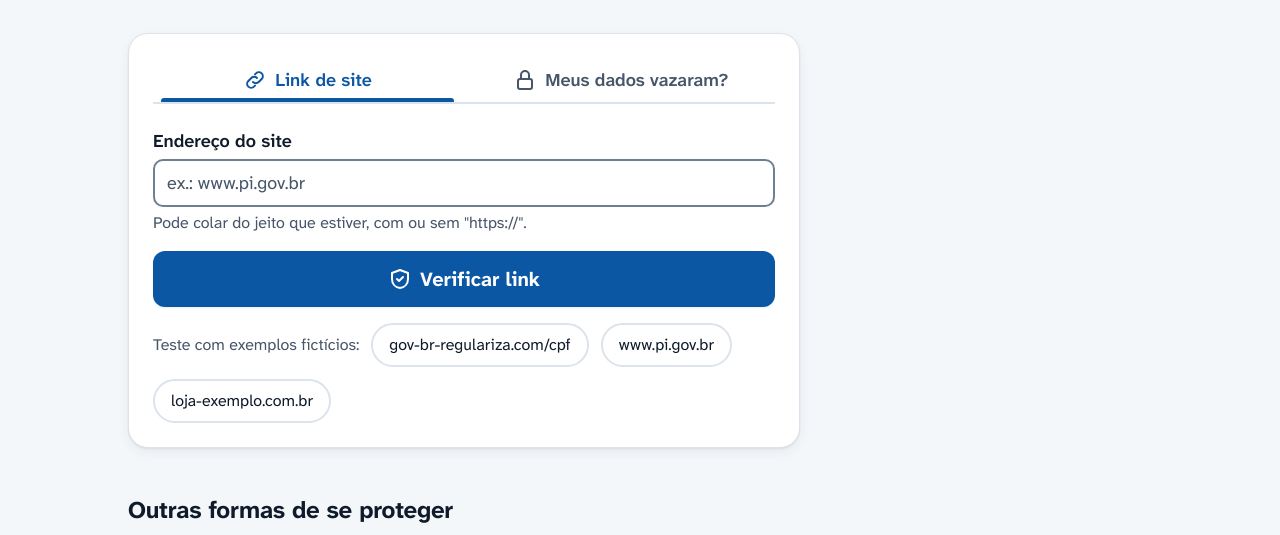
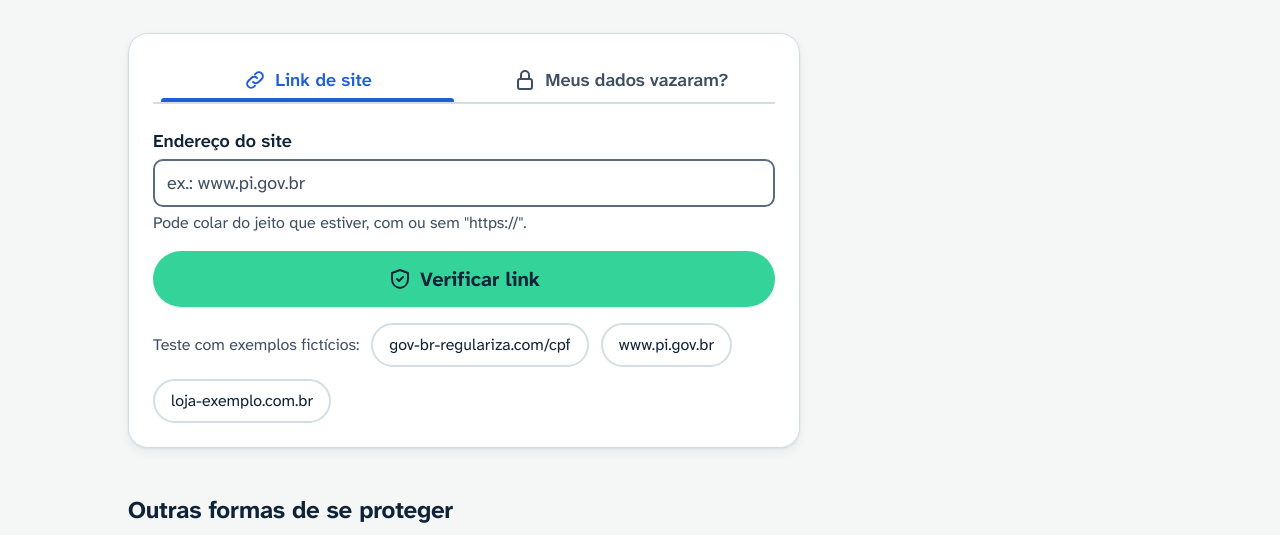
Before and after one commit to FelipeBarrosCruz/verinexus, a website with bundled scripts: page web/index.html in a window 1280 px wide. Shown: the part 289-824 px from the top of the page. Built offline with nearby package versions, Linux system fonts and the light colour scheme.

Commit message:
fix: corrige tela em branco no refresh e alinha identidade visual ao deck
- app.js: a primeira renderização passa para o fim do módulo; antes rodava
  antes da declaração dos const das telas (ReferenceError ao recarregar em
  #/whatsapp, #/portal, #/mesa etc.).
- tokens.css: paleta do deck (azul-marinho, azul, verde), tokens da CTA e
  cabeçalho sempre azul-marinho.
- Logo e favicon: escudo verde com check; botões principais em pílula verde.
- tokens.test.js: contraste da CTA entra no teste.

Co-Authored-By: Claude Sonnet 5.5 <noreply@anthropic.com>

```diff
--- a/web/app.js
+++ b/web/app.js
@@ -75,7 +75,6 @@ matchMedia('(prefers-color-scheme: dark)').addEventListener('change', renderPref
 addEventListener('hashchange', () => { render(); scrollTo(0, 0); view.focus({ preventScroll: true }); });
 applyPrefs();
 renderPrefs();
-render();
 
 const pageHead = (title, lead) =>
   `<header class="page-head"><h1>${title}</h1>${lead ? `<p class="lead">${lead}</p>` : ''}</header>`;
@@ -766,3 +765,7 @@ function painel(loading = false) {
     toast({ tone: 'success', title: 'Números atualizados' });
   };
 }
+
+// Primeira renderização no fim do módulo: as telas usam estado (chat, ext, ps, ms, es, edu, KPIS, TRAILS)
+// declarado com const mais abaixo; renderizar antes disso dava ReferenceError ao recarregar em #/whatsapp etc.
+render();
--- a/web/components.css
+++ b/web/components.css
@@ -40,11 +40,11 @@ code { font-size: var(--fs-sm); }
 
 /* ---------- Button ---------- */
 .btn {
-  --btn-bg: var(--primary); --btn-bg-hover: var(--primary-hover); --btn-fg: var(--on-primary); --btn-border: transparent;
+  --btn-bg: var(--cta); --btn-bg-hover: var(--cta-hover); --btn-fg: var(--on-cta); --btn-border: transparent;
   position: relative; display: inline-flex; align-items: center; justify-content: center; gap: var(--space-2);
   min-height: var(--control-h); min-width: var(--hit); padding: 0 var(--space-5);
   font: inherit; font-weight: var(--fw-bold); line-height: var(--lh-tight); text-decoration: none; text-align: center;
-  color: var(--btn-fg); background: var(--btn-bg); border: var(--border-w-strong) solid var(--btn-border); border-radius: var(--radius-btn);
+  color: var(--btn-fg); background: var(--btn-bg); border: var(--border-w-strong) solid var(--btn-border); border-radius: var(--radius-pill);
   box-shadow: var(--shadow-sm); cursor: pointer; -webkit-tap-highlight-color: transparent;
   transition: transform var(--dur-fast) var(--ease-out);
 }
--- a/web/index.html
+++ b/web/index.html
@@ -27,8 +27,7 @@
       <a class="brand" href="#/" aria-label="VeriNexus, página inicial">
         <svg viewBox="0 0 32 32" aria-hidden="true" focusable="false">
           <path class="logo-shield" d="M16 2.5 5 6.6v8.2c0 6.9 4.6 12 11 14.2 6.4-2.2 11-7.3 11-14.2V6.6L16 2.5Z"/>
-          <path class="logo-line" d="M16 15 10.5 11M16 15l5.5-4M16 15v7" fill="none" stroke-width="2" stroke-linecap="round"/>
-          <circle class="logo-node" cx="16" cy="15" r="3"/>
+          <path class="logo-line" d="M10.5 15.8l3.7 3.7 7.3-7.6" fill="none" stroke-width="2.6" stroke-linecap="round" stroke-linejoin="round"/>
         </svg>
         <span>VeriNexus</span>
       </a>
--- a/web/style.css
+++ b/web/style.css
@@ -9,9 +9,8 @@ body { padding-bottom: calc(var(--nav-h) + env(safe-area-inset-bottom)); }
 .brand { display: inline-flex; align-items: center; gap: var(--space-2); min-height: var(--hit); color: var(--text); font-size: var(--fs-lg); font-weight: var(--fw-bold); text-decoration: none; }
 .brand:hover { color: var(--text); }
 .brand svg { width: var(--icon-status); height: var(--icon-status); }
-.logo-shield { fill: var(--primary); }
-.logo-line { stroke: var(--on-primary); }
-.logo-node { fill: var(--on-primary); }
+.logo-shield { fill: var(--cta); }
+.logo-line { stroke: var(--on-cta); }
 .prefs { margin-inline-start: auto; display: flex; gap: var(--space-1); }
 .prefs .btn { gap: var(--space-2); }
 .nav-top { display: none; }
--- a/web/tokens.css
+++ b/web/tokens.css
@@ -1,4 +1,4 @@
-/* VeriNexus · Design tokens (direção A · Guardião). Único lugar com valores de cor, tipo, espaço, raio, sombra, camada e movimento.
+/* VeriNexus · Design tokens (direção A · Guardião, cores alinhadas ao deck do pitch). Único lugar com valores de cor, tipo, espaço, raio, sombra, camada e movimento.
    Tamanhos em rem: o botão "Letra maior" muda só o font-size do <html>. */
 
 @font-face {
@@ -13,34 +13,38 @@
   color-scheme: light;
 
   /* Cor · tema claro */
-  --bg: #F4F7FA;
+  --bg: #F4F7F6;
   --surface: #FFFFFF;
-  --surface-2: #EBF0F5;
-  --text: #0F1B2A;
-  --muted: #475669;
-  --border: #DCE3EA;
-  --border-strong: #6E7F91;
-  --primary: #0B57A4;
-  --primary-hover: #094A8C;
+  --surface-2: #E9EFF1;
+  --text: #0E2238;
+  --muted: #3F4F63;
+  --border: #D3DDE4;
+  --border-strong: #5B6B7D;
+  --primary: #1F5FD6;
+  --primary-hover: #1850B8;
   --on-primary: #FFFFFF;
-  --primary-subtle: #E6EFF9;
-  --secondary: #0D7A4E;
-  --secondary-hover: #0A6942;
+  --primary-subtle: #E3ECFB;
+  --secondary: #0B7A52;
+  --secondary-hover: #096844;
   --on-secondary: #FFFFFF;
-  --success: #0D7A4E;
-  --success-bg: #E5F4EC;
+  --success: #096844;
+  --success-bg: #D8F3E8;
   --error: #B42318;
   --error-bg: #FDECEA;
   --on-error: #FFFFFF;
   --warning: #8A5300;
   --warning-bg: #FFF3D6;
-  --info: #0B57A4;
-  --info-bg: #E6EFF9;
-  --focus: #0B57A4;
-  --overlay: rgb(11 20 32 / 0.55);
-  --shadow-color: 215 40% 12%;
-  --chat-bg: #E7EEF4;
-  --bubble-out: #DDF2E6;
+  --info: #1F5FD6;
+  --info-bg: #E3ECFB;
+  --focus: #1F5FD6;
+  --overlay: rgb(14 34 56 / 0.6);
+  --shadow-color: 210 60% 14%;
+  --chat-bg: #E2EAEE;
+  --bubble-out: #DCF8C6;
+  --cta: #34D399;
+  --cta-hover: #5FE0B3;
+  --on-cta: #0E2238;
+  --brand-navy: #0E2238;
 
   /* Tipografia */
   --font-sans: 'Atkinson Hyperlegible Next', system-ui, -apple-system, 'Segoe UI', Roboto, sans-serif;
@@ -138,68 +142,89 @@
 @media (prefers-color-scheme: dark) {
   :root:not([data-theme="light"]) {
     color-scheme: dark;
-    --bg: #0B1420;
-    --surface: #132030;
-    --surface-2: #1A2A3D;
-    --text: #E8EEF5;
-    --muted: #A6B4C3;
-    --border: #24364A;
-    --border-strong: #7186A0;
-    --primary: #72B4F5;
-    --primary-hover: #95C7F8;
+    --bg: #0E2238;
+    --surface: #16314F;
+    --surface-2: #1D3D60;
+    --text: #F4F7F6;
+    --muted: #C9D6E3;
+    --border: #2B4A6C;
+    --border-strong: #7390AD;
+    --primary: #5B9BFF;
+    --primary-hover: #8DB9FF;
     --on-primary: #04121F;
-    --primary-subtle: #0F2740;
-    --secondary: #52D19C;
-    --secondary-hover: #77DDB2;
+    --primary-subtle: #12304F;
+    --secondary: #34D399;
+    --secondary-hover: #5FE0B3;
     --on-secondary: #03170E;
-    --success: #52D19C;
-    --success-bg: #0F2E22;
+    --success: #34D399;
+    --success-bg: #0F3A2D;
     --error: #FF8E84;
     --error-bg: #3A1613;
     --on-error: #2A0806;
     --warning: #F5C451;
     --warning-bg: #33270A;
-    --info: #72B4F5;
-    --info-bg: #0F2740;
-    --focus: #72B4F5;
-    --overlay: rgb(0 0 0 / 0.65);
-    --shadow-color: 215 60% 2%;
-    --chat-bg: #0E1926;
-    --bubble-out: #14402E;
+    --info: #5B9BFF;
+    --info-bg: #12304F;
+    --focus: #5B9BFF;
+    --overlay: rgb(5 14 26 / 0.7);
+    --shadow-color: 210 70% 4%;
+    --chat-bg: #0B1B2E;
+    --bubble-out: #13412F;
+  --cta: #34D399;
+  --cta-hover: #5FE0B3;
+  --on-cta: #0E2238;
+  --brand-navy: #0E2238;
   }
 }
 
 /* Tema escuro escolhido pela pessoa (mesmos valores do bloco acima) */
 :root[data-theme="dark"] {
   color-scheme: dark;
-  --bg: #0B1420;
-  --surface: #132030;
-  --surface-2: #1A2A3D;
-  --text: #E8EEF5;
-  --muted: #A6B4C3;
-  --border: #24364A;
-  --border-strong: #7186A0;
-  --primary: #72B4F5;
-  --primary-hover: #95C7F8;
+  --bg: #0E2238;
+  --surface: #16314F;
+  --surface-2: #1D3D60;
+  --text: #F4F7F6;
+  --muted: #C9D6E3;
+  --border: #2B4A6C;
+  --border-strong: #7390AD;
+  --primary: #5B9BFF;
+  --primary-hover: #8DB9FF;
   --on-primary: #04121F;
-  --primary-subtle: #0F2740;
-  --secondary: #52D19C;
-  --secondary-hover: #77DDB2;
+  --primary-subtle: #12304F;
+  --secondary: #34D399;
+  --secondary-hover: #5FE0B3;
   --on-secondary: #03170E;
-  --success: #52D19C;
-  --success-bg: #0F2E22;
+  --success: #34D399;
+  --success-bg: #0F3A2D;
   --error: #FF8E84;
   --error-bg: #3A1613;
   --on-error: #2A0806;
   --warning: #F5C451;
   --warning-bg: #33270A;
-  --info: #72B4F5;
-  --info-bg: #0F2740;
-  --focus: #72B4F5;
-  --overlay: rgb(0 0 0 / 0.65);
-  --shadow-color: 215 60% 2%;
-  --chat-bg: #0E1926;
-  --bubble-out: #14402E;
+  --info: #5B9BFF;
+  --info-bg: #12304F;
+  --focus: #5B9BFF;
+  --overlay: rgb(5 14 26 / 0.7);
+  --shadow-color: 210 70% 4%;
+  --chat-bg: #0B1B2E;
+  --bubble-out: #13412F;
+  --cta: #34D399;
+  --cta-hover: #5FE0B3;
+  --on-cta: #0E2238;
+  --brand-navy: #0E2238;
+}
+
+/* Cabeçalho: sempre azul-marinho, como a capa do deck, nos dois temas (usa os valores do tema escuro) */
+.topbar {
+  --surface: var(--brand-navy);
+  --surface-2: #1D3D60;
+  --text: #F4F7F6;
+  --muted: #C9D6E3;
+  --border: #2B4A6C;
+  --border-strong: #7390AD;
+  --primary: #5B9BFF;
+  --primary-subtle: #12304F;
+  --focus: #5B9BFF;
 }
 
 /* Letra maior (preferência da pessoa) */
```
Also changed, not shown: web/tokens.test.js (+1 -0 lines), web/favicon.svg.
